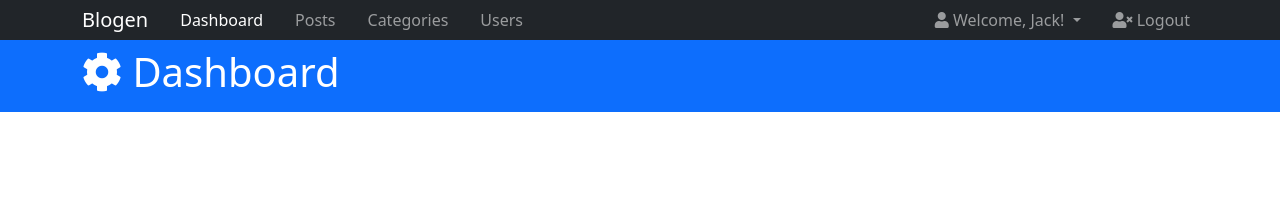
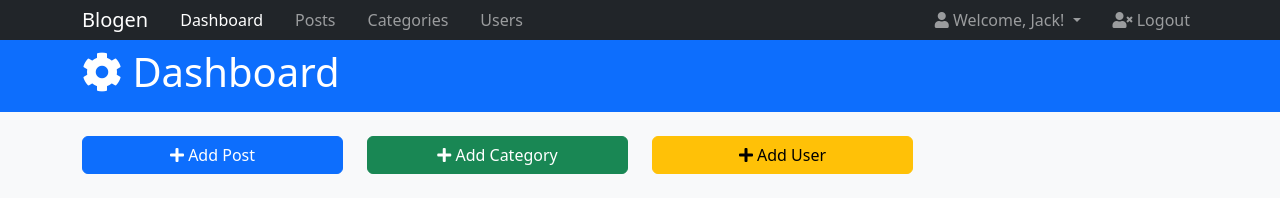
Before and after one commit to Plyavinskiy/blogen-admin-ui, a plain HTML site: page index.html in a window 1280 px wide. Drawn offline with nearby package versions, Linux system fonts and the light colour scheme.

Commit message:
feat: implement the actions on the Dashboard page

```diff
--- a/index.html
+++ b/index.html
@@ -86,6 +86,44 @@
       </div>
     </header>
 
+    <!-- ACTIONS -->
+    <section id="actions" class="py-4 mb-4 bg-light">
+      <div class="container">
+        <div class="row">
+          <div class="col-md-3">
+            <a
+              href="#"
+              class="btn btn-primary col-12"
+              data-bs-toggle="modal"
+              data-bs-target="#addPostModal"
+            >
+              <i class="fas fa-plus"></i> Add Post</a
+            >
+          </div>
+          <div class="col-md-3">
+            <a
+              href="#"
+              class="btn btn-success col-12"
+              data-bs-toggle="modal"
+              data-bs-target="#addCategoryModal"
+            >
+              <i class="fas fa-plus"></i> Add Category</a
+            >
+          </div>
+          <div class="col-md-3">
+            <a
+              href="#"
+              class="btn btn-warning col-12"
+              data-bs-toggle="modal"
+              data-bs-target="#addUserModal"
+            >
+              <i class="fas fa-plus"></i> Add User</a
+            >
+          </div>
+        </div>
+      </div>
+    </section>
+
     <script
       src="https://code.jquery.com/jquery-3.6.1.min.js"
       integrity="sha256-o88AwQnZB+VDvE9tvIXrMQaPlFFSUTR+nldQm1LuPXQ="
```
